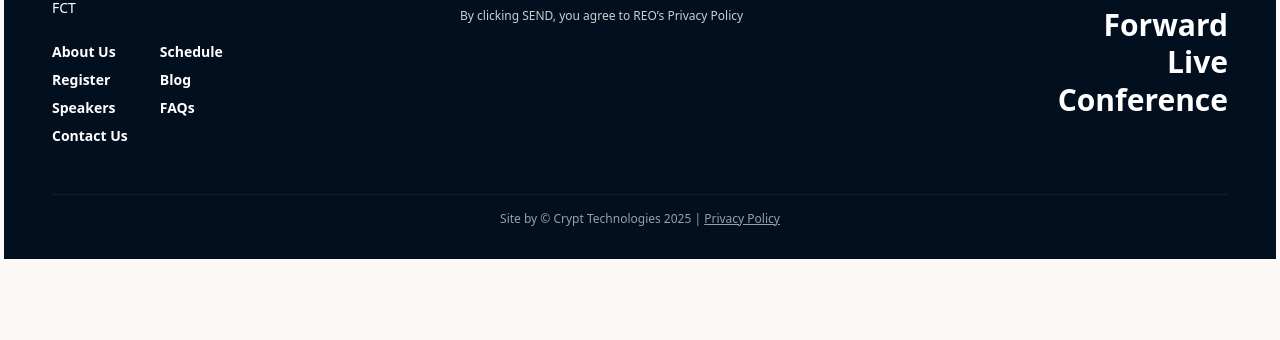
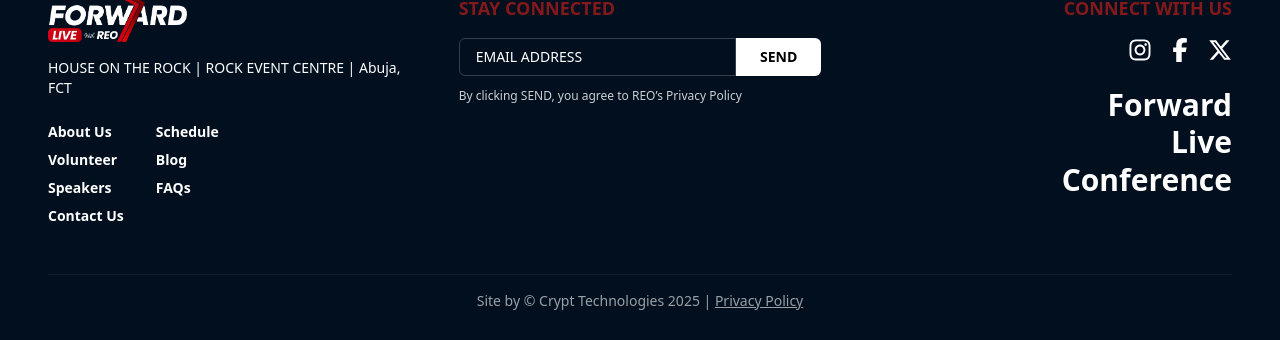
Before and after one commit to Udofire001/forwardlive2, a React (Vite) app: page / in a window 1280 px wide. Shown: the part 4814-5154 px from the top of the page. Built offline with nearby package versions, Linux system fonts and the light colour scheme.

Commit message:
fixes: footer

```diff
--- a/src/App.jsx
+++ b/src/App.jsx
@@ -15,12 +15,15 @@
     <Router>
 
       <Routes>
+
         <Route path="/" element={<Hero />} />
         <Route path="/aboutus" element={<AboutUs />} />
         <Route path="/tickets" element={<TicketsPage />} />
         <Route path="/speakers" element={<SpeakersList />} />
         <Route path="/speakers/:id" element={<SpeakerDetails />} />
+        <Route path="*" element={<h1>404 - Page Not Found</h1>} />
       </Routes>
+
     </Router>
   );
 }
--- a/src/Components/Footer.jsx
+++ b/src/Components/Footer.jsx
@@ -16,9 +16,14 @@
 
             <div className="flex flex-wrap sm:flex-nowrap gap-8 text-sm font-semibold">
               <ul className="space-y-2">
-                <li>About Us</li>
-                <li>Register</li>
-                <li>Speakers</li>
+                <li><a
+                href="/aboutus"
+                className="mt-2 mb-10">About Us</a></li>
+                <li><a
+                href="https://docs.google.com/forms/d/e/1FAIpQLSdDBNjb5i6zcfNRBvHf71z3E21gTMbrezARwa0nlRu3vR1Ang/viewform">
+                  Volunteer</a></li>
+                <li><a
+                href="/speakers">Speakers </a></li>
                 <li>Contact Us</li>
               </ul>
               <ul className="space-y-2">
@@ -64,8 +69,8 @@
         </div>
 
         {/* COPYRIGHT */}
-        <div className="border-t border-white/10 mt-12 pt-4 text-xs text-center opacity-60">
-          Site by © Crypt Technologies 2025 | <span className="underline">Privacy Policy</span>
+        <div className="border-t border-white/10 mt-12 pt-4 text-sm text-center opacity-60">
+          Site by © <a href="https://wa.link/4u43l1">Crypt Technologies </a> 2025 | <span className="underline">Privacy Policy</span>
         </div>
       </div>
     </footer>
--- a/src/Components/Hero.jsx
+++ b/src/Components/Hero.jsx
@@ -5,6 +5,8 @@
 
 const Hero = () => {
   return (
+    <div>
+
     <section className="relative w-full h-screen overflow-hidden">
 
       {/* Background Video - Full Coverage */}
@@ -114,6 +116,8 @@
         </div>
       </div>
     </section>
+
+    </div>
   );
 };
 
--- a/src/Components/Pages/Home.jsx
+++ b/src/Components/Pages/Home.jsx
@@ -64,9 +64,10 @@
           <Section />
           <Events />
 
-          <Footer />
+
         </section>
       </div>
+      <Footer />
     </div>
   );
 };
```
Also changed, not shown: src/index.css (line endings or trailing spaces).
